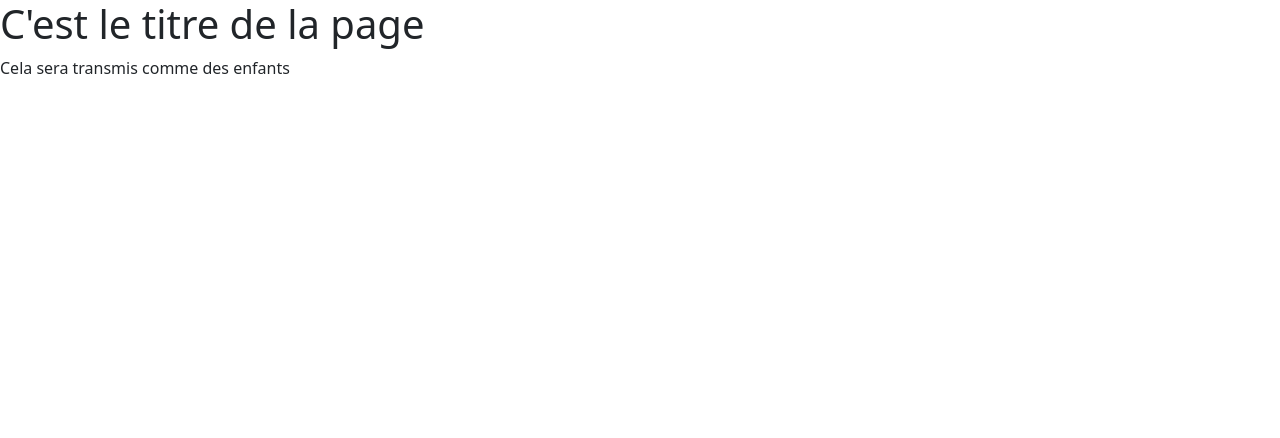
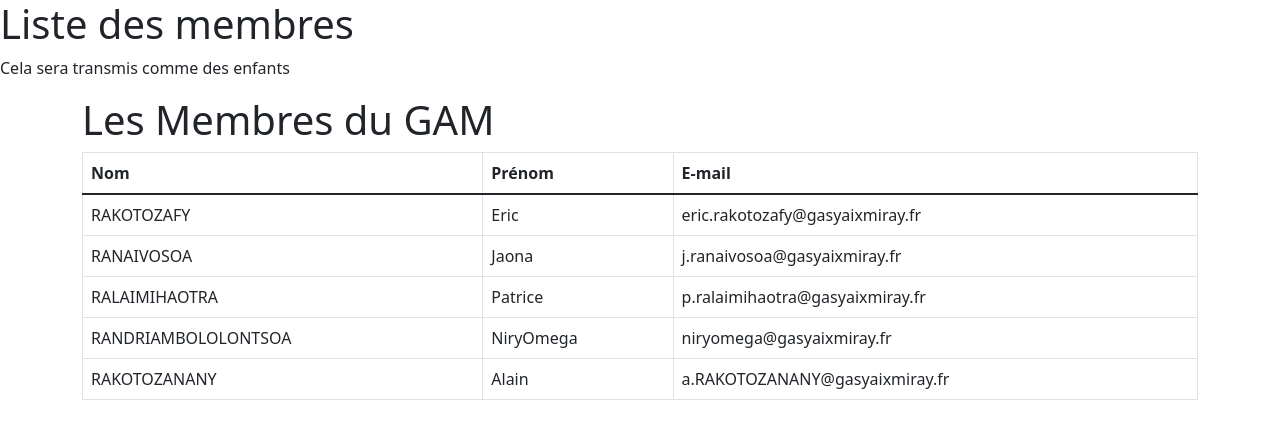
Before and after one commit to Andriatsimaniry/gasy-aix-miray, a Gatsby site: page /galerie in a window 1280 px wide. Built offline with nearby package versions, Linux system fonts and the light colour scheme; Gatsby itself is replaced by a stand-in of ours.

Commit message:
Liste membre

```diff
--- a/src/components/frame.js
+++ b/src/components/frame.js
@@ -7,7 +7,7 @@ const Frame = ({ children }) => {
 
     <div>
 
-      <h1>C'est le titre de la page</h1>
+      <h1>Liste des membres</h1>
       { children }
     </div>
 
--- a/src/components/layout.js
+++ b/src/components/layout.js
@@ -1,7 +1,7 @@
 import * as React from "react";
 import NavBar from "./nav-bar";
 import { useStaticQuery, graphql } from "gatsby";
-import { Container, heading, siteTitle } from "./layout.module.css";
+import { Container, heading } from "./layout.module.css";
 import { FooterContainer } from "../containers/footer";
 
 
@@ -21,8 +21,8 @@ const Layout = ({ pageTitle, children }) => {
       <title>
         {pageTitle} | {data.site.siteMetadata.title}
       </title>
-      <header className={siteTitle}>{data.site.siteMetadata.title}
-      </header>
+      {/* <header className={siteTitle}>{data.site.siteMetadata.title}
+      </header> */}
       <main>
         <h1 className={heading}>{pageTitle}</h1>
         {children}
--- a/src/components/layout.module.css
+++ b/src/components/layout.module.css
@@ -10,7 +10,7 @@
 }
 
 .site-title {
-  font-size: 3rem;
+  font-size: 2rem;
   color: gray;
   font-weight: 700;
   margin: 3rem 0;
--- a/src/pages/app.js
+++ b/src/pages/app.js
@@ -3,7 +3,7 @@ import { Router } from "@reach/router"
 import Layout from "../components/layout"
 import PrivateRoute from "../components/privateRoute"
 import Profile from "../components/profil"
-import Galerie from "./galerie"
+import GalleryPage from "./galerie"
 import Login from "../components/login"
 
 
@@ -12,7 +12,7 @@ const App = () => (
   <Layout>
     <Router>
     <PrivateRoute path="/app/profile" component={Profile} />
-    <PrivateRoute path="/app/galerie" component={Galerie} />
+    <PrivateRoute path="/app/galerie" component={ GalleryPage } />
       <Login path="/app/login" />
     </Router>
 
--- a/src/pages/galerie.js
+++ b/src/pages/galerie.js
@@ -5,6 +5,45 @@ const GalleryPage = () => {
   return (
     <Frame>
       <p>Cela sera transmis comme des enfants</p>
+      <div class="container">
+      <h1>Les Membres du GAM</h1>
+      <table class="table table-bordered">
+        <thead>
+          <tr>
+            <th>Nom</th>
+            <th>Prénom</th>
+            <th>E-mail</th>
+          </tr>
+        </thead>
+        <tbody>
+          <tr>
+            <td>RAKOTOZAFY</td>
+            <td>Eric</td>
+            <td>eric.rakotozafy@gasyaixmiray.fr</td>
+          </tr>
+          <tr>
+            <td>RANAIVOSOA</td>
+            <td>Jaona</td>
+            <td>j.ranaivosoa@gasyaixmiray.fr</td>
+          </tr>
+          <tr>
+            <td>RALAIMIHAOTRA</td>
+            <td>Patrice</td>
+            <td>p.ralaimihaotra@gasyaixmiray.fr</td>
+          </tr>
+          <tr>
+            <td>RANDRIAMBOLOLONTSOA</td>
+            <td>NiryOmega</td>
+            <td>niryomega@gasyaixmiray.fr</td>
+          </tr>
+          <tr>
+            <td>RAKOTOZANANY</td>
+            <td>Alain</td>
+            <td>a.RAKOTOZANANY@gasyaixmiray.fr</td>
+          </tr>
+        </tbody>
+      </table>
+      </div>
     </Frame>
   )
 }
```
Also changed, not shown: src/components/nav-bar.js (+6 -1 lines), src/pages/about.js (+31 -3 lines), src/pages/index.js (+2 -25 lines), 1 other file.
